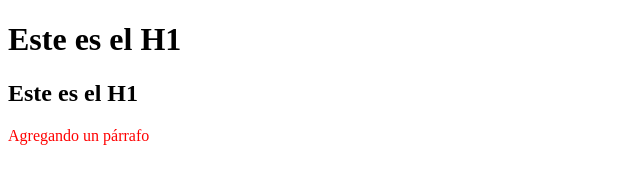
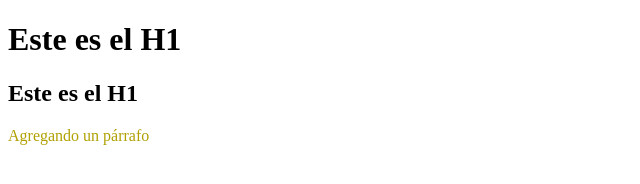
Before and after one commit to soto46/test1, a plain HTML site: page index.html in a window 1280 px wide. Shown: the whole page, without its empty margins (0-640 px from the left). Drawn offline with Linux system fonts and the light colour scheme.

```diff
--- a/index.html
+++ b/index.html
@@ -6,6 +6,6 @@
 	<body>
 		<h1>Este es el H1</h1>
 		<h2>Este es el H1</h2>
-		<p><font color="red">Agregando un párrafo</font></p>
+		<p><font color="blak">Agregando un párrafo</font></p>
 	</body>
 </html>
```
